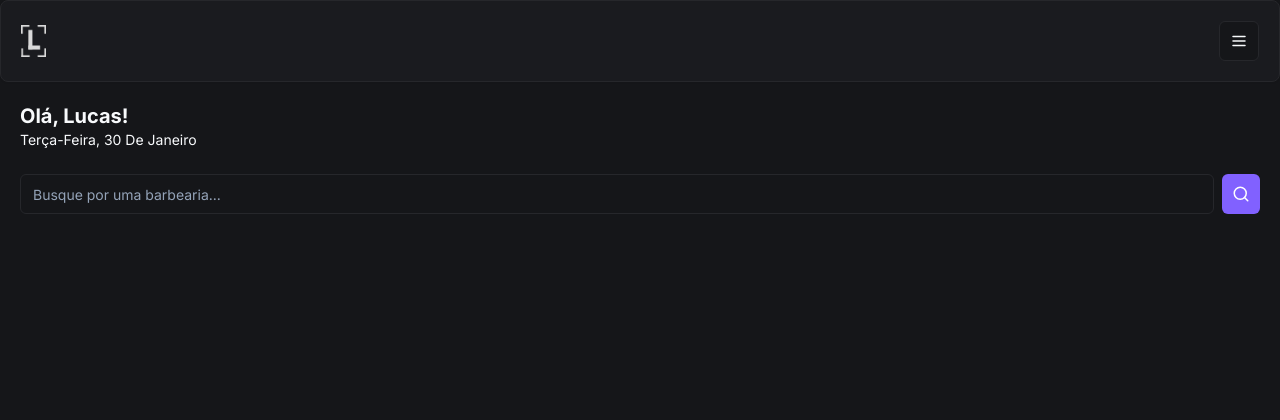
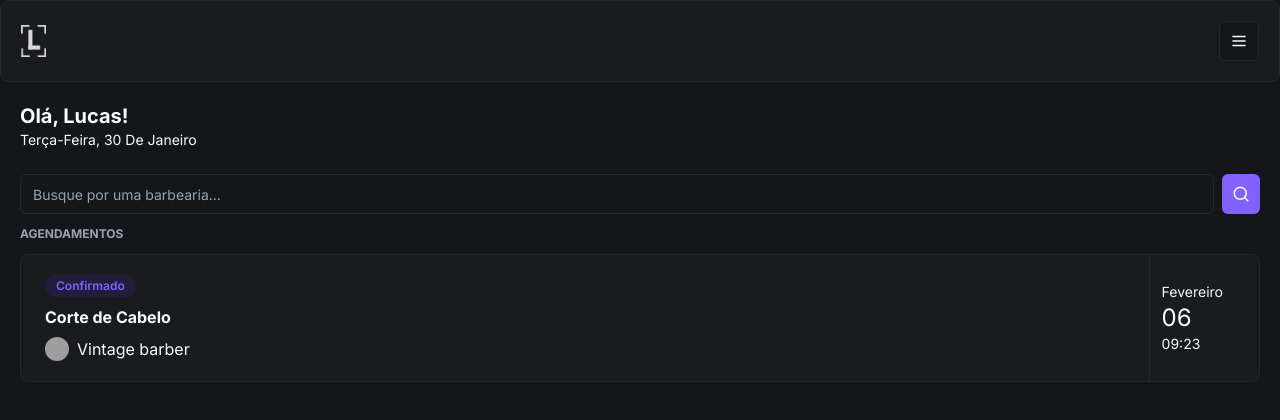
Before and after one commit to Dev-Lks/BarberProject, a Next.js app: page / in a window 1280 px wide. Shown: the top 420 px of the page. Built offline with nearby package versions, Linux system fonts and the light colour scheme; grey boxes are pictures that could not be loaded.

Commit message:
feat: added initial booking component

```diff
--- a/app/(home)/page.tsx
+++ b/app/(home)/page.tsx
@@ -1,20 +1,19 @@
 import Header from "../_components/header";
-import { format } from 'date-fns'
-import { ptBR } from 'date-fns/locale'
+import { format } from "date-fns";
+import { ptBR } from "date-fns/locale";
 import Search from "./_components/search";
+import BookingItem from "../_components/booking-item";
 export default function Home() {
   return (
-
     <div>
-
       <Header />
-
 
       <div className="px-5 pt-5 ">
         <h2 className="text-xl font-bold">Olá, Lucas!</h2>
-        <p className="capitalize text-sm">{format(new Date(), "EEEE',' dd 'De' MMMM", {
-          locale: ptBR
-        })}
+        <p className="capitalize text-sm">
+          {format(new Date(), "EEEE',' dd 'De' MMMM", {
+            locale: ptBR,
+          })}
         </p>
       </div>
 
@@ -22,9 +21,12 @@
         <Search />
       </div>
 
-
-
+      <div className="px-5 pt-3">
+        <h2 className="text-xs uppercase text-gray-400 font-bold mb-3">
+          Agendamentos
+        </h2>
+        <BookingItem />
+      </div>
     </div>
-
   );
 }
--- /dev/null
+++ b/app/_components/booking-item.tsx
@@ -0,0 +1,33 @@
+import { Avatar, AvatarImage, AvatarFallback } from "./ui/avatar";
+import { Badge } from "./ui/badge";
+import { Card, CardContent } from "./ui/card";
+
+const BookingItem = () => {
+  return (
+    <Card>
+      <CardContent className=" py-0 flex justify-between">
+        <div className="flex flex-col gap-2 py-5">
+          <Badge className="w-fit bg-[#221C3D] text-primary hover:bg-[#221C3D]">
+            Confirmado
+          </Badge>
+          <h2 className="font-bold">Corte de Cabelo</h2>
+          <div className="flex items-center gap-2">
+            <Avatar className="h-6 w-6">
+              <AvatarImage src="https://utfs.io/f/8a457cda-f768-411d-a737-cdb23ca6b9b5-b3pegf.png" />
+              <AvatarFallback>A</AvatarFallback>
+            </Avatar>
+            <h3>Vintage barber</h3>
+          </div>
+        </div>
+
+        <div className="flex flex-col item-center justify-center border-l border-solid border-secondary px-3">
+          <p className="text-sm">Fevereiro</p>
+          <p className=" text-2xl ">06</p>
+          <p className="text-sm">09:23</p>
+        </div>
+      </CardContent>
+    </Card>
+  );
+};
+
+export default BookingItem;
--- /dev/null
+++ b/app/_components/ui/avatar.tsx
@@ -0,0 +1,50 @@
+"use client"
+
+import * as React from "react"
+import * as AvatarPrimitive from "@radix-ui/react-avatar"
+
+import { cn } from "@/app/_lib/utils"
+
+const Avatar = React.forwardRef<
+  React.ElementRef<typeof AvatarPrimitive.Root>,
+  React.ComponentPropsWithoutRef<typeof AvatarPrimitive.Root>
+>(({ className, ...props }, ref) => (
+  <AvatarPrimitive.Root
+    ref={ref}
+    className={cn(
+      "relative flex h-10 w-10 shrink-0 overflow-hidden rounded-full",
+      className
+    )}
+    {...props}
+  />
+))
+Avatar.displayName = AvatarPrimitive.Root.displayName
+
+const AvatarImage = React.forwardRef<
+  React.ElementRef<typeof AvatarPrimitive.Image>,
+  React.ComponentPropsWithoutRef<typeof AvatarPrimitive.Image>
+>(({ className, ...props }, ref) => (
+  <AvatarPrimitive.Image
+    ref={ref}
+    className={cn("aspect-square h-full w-full", className)}
+    {...props}
+  />
+))
+AvatarImage.displayName = AvatarPrimitive.Image.displayName
+
+const AvatarFallback = React.forwardRef<
+  React.ElementRef<typeof AvatarPrimitive.Fallback>,
+  React.ComponentPropsWithoutRef<typeof AvatarPrimitive.Fallback>
+>(({ className, ...props }, ref) => (
+  <AvatarPrimitive.Fallback
+    ref={ref}
+    className={cn(
+      "flex h-full w-full items-center justify-center rounded-full bg-muted",
+      className
+    )}
+    {...props}
+  />
+))
+AvatarFallback.displayName = AvatarPrimitive.Fallback.displayName
+
+export { Avatar, AvatarImage, AvatarFallback }
--- /dev/null
+++ b/app/_components/ui/badge.tsx
@@ -0,0 +1,36 @@
+import * as React from "react"
+import { cva, type VariantProps } from "class-variance-authority"
+
+import { cn } from "@/app/_lib/utils"
+
+const badgeVariants = cva(
+  "inline-flex items-center rounded-full border px-2.5 py-0.5 text-xs font-semibold transition-colors focus:outline-none focus:ring-2 focus:ring-ring focus:ring-offset-2",
+  {
+    variants: {
+      variant: {
+        default:
+          "border-transparent bg-primary text-primary-foreground hover:bg-primary/80",
+        secondary:
+          "border-transparent bg-secondary text-secondary-foreground hover:bg-secondary/80",
+        destructive:
+          "border-transparent bg-destructive text-destructive-foreground hover:bg-destructive/80",
+        outline: "text-foreground",
+      },
+    },
+    defaultVariants: {
+      variant: "default",
+    },
+  }
+)
+
+export interface BadgeProps
+  extends React.HTMLAttributes<HTMLDivElement>,
+    VariantProps<typeof badgeVariants> {}
+
+function Badge({ className, variant, ...props }: BadgeProps) {
+  return (
+    <div className={cn(badgeVariants({ variant }), className)} {...props} />
+  )
+}
+
+export { Badge, badgeVariants }
--- a/package.json
+++ b/package.json
@@ -13,6 +13,7 @@
   },
   "dependencies": {
     "@prisma/client": "^5.8.1",
+    "@radix-ui/react-avatar": "^1.0.4",
     "@radix-ui/react-slot": "^1.0.2",
     "class-variance-authority": "^0.7.0",
     "clsx": "^2.1.0",
```
Also changed, not shown: app/_components/header.tsx (+6 -10 lines), 1 other file (tests, documents, lock files or other folders).
